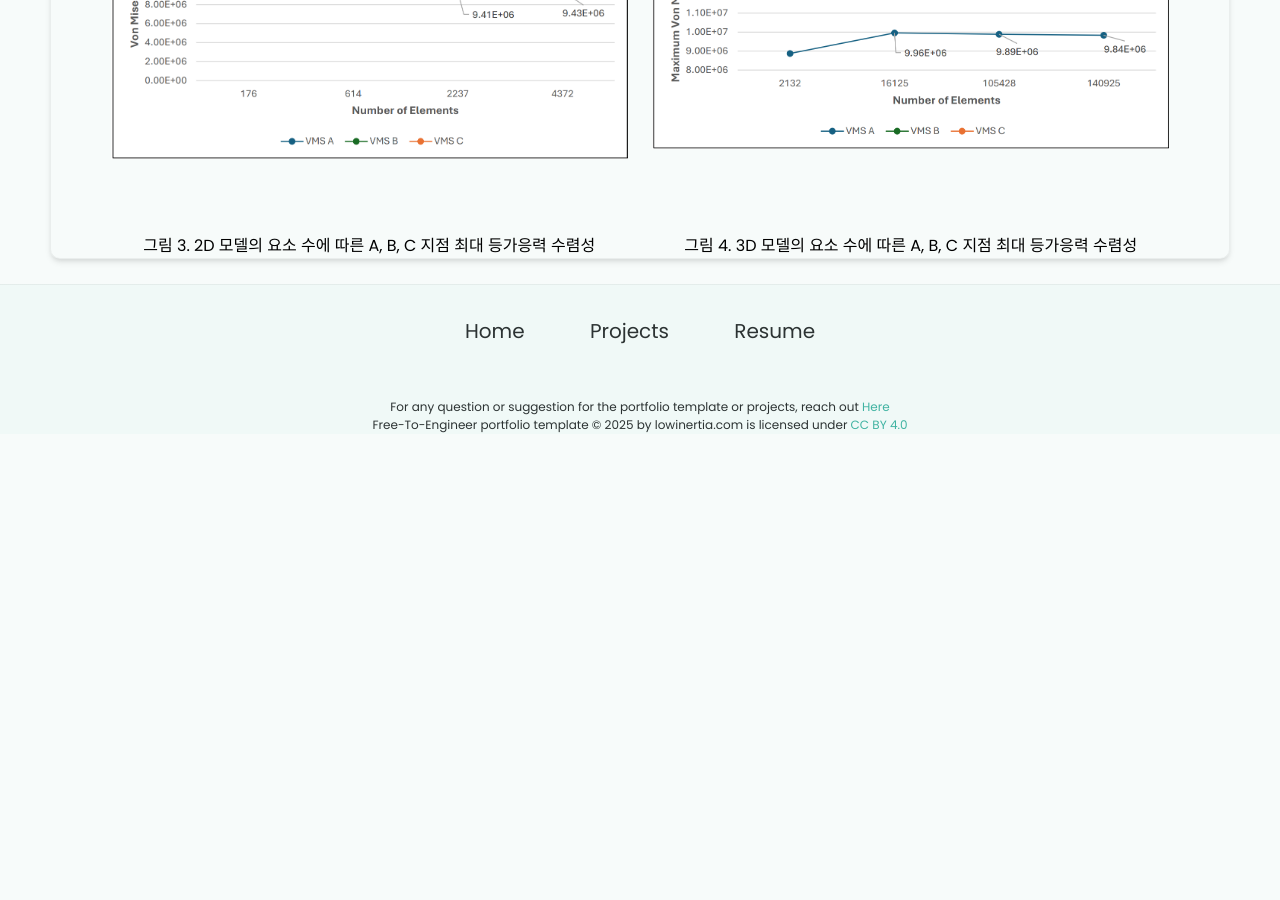
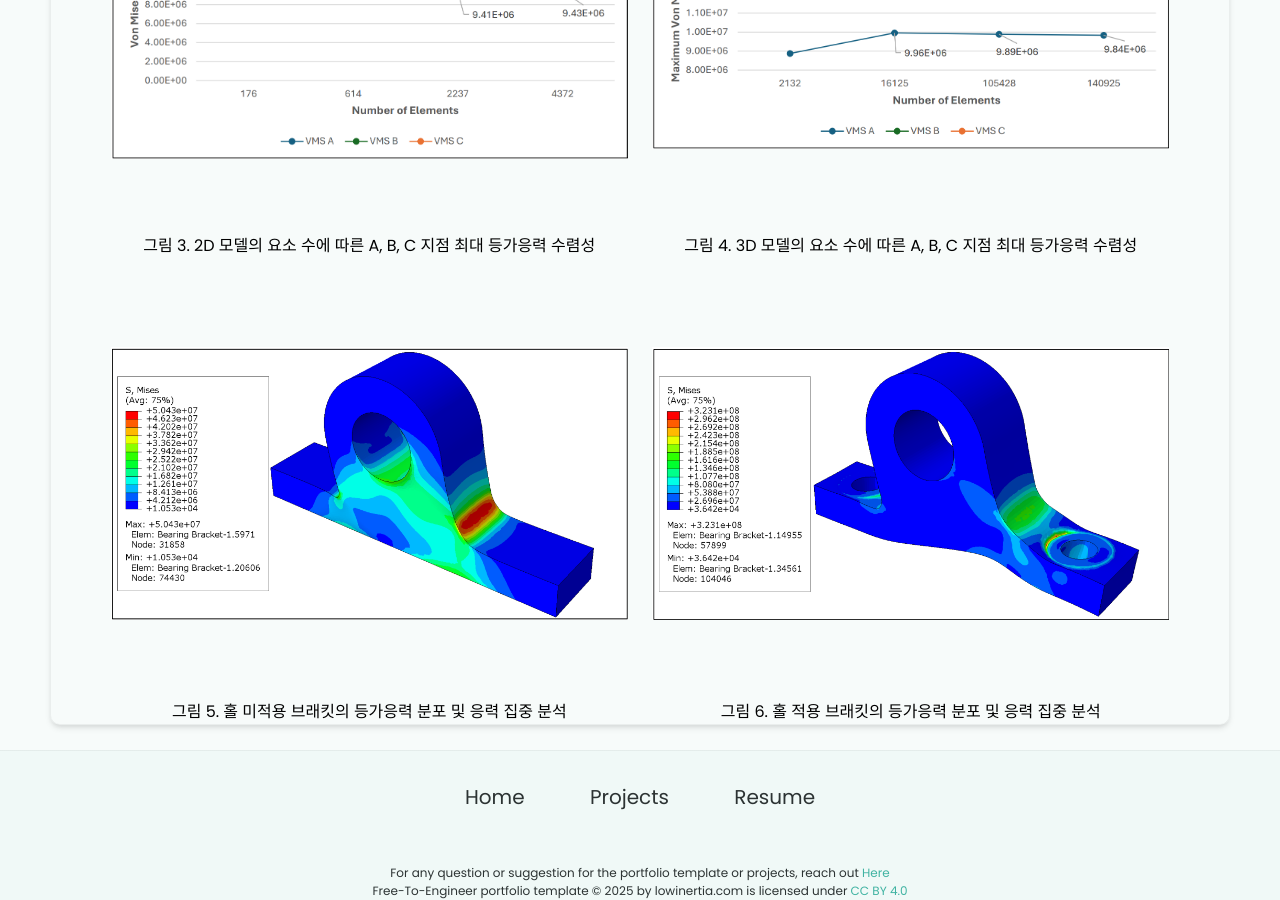
Before and after one commit to border3033/border3033.github.io, a Jekyll site: the page built from _projects/베어링 브래킷의 구조응력 해석/index.md, in a window 1280 px wide and 900 px high, scrolled down 2062 px. Built offline with Jekyll 4.4.1, drawn with Linux system fonts in a browser that asks for light colours; before the commit the page ends 2496 px from its top, so only the background shows below that.

Commit message:
Update index.md

```diff
--- a/_projects/베어링 브래킷의 구조응력 해석/index.md
+++ b/_projects/베어링 브래킷의 구조응력 해석/index.md
@@ -104,3 +104,31 @@ main-image: /coverpage.png
   </figure>
 
 </div>
+
+<div style="display: flex; gap: 24px; justify-content: center; align-items: flex-start; flex-wrap: wrap; margin-top: 25px;">
+
+  <!-- 홀 미적용 브래킷 -->
+  <figure style="flex: 1 1 0; max-width: 48%; min-width: 300px; margin: 0; text-align: center;">
+    <img
+      src="https://raw.githubusercontent.com/border3033/border3033.github.io/main/_projects/베어링%20브래킷의%20구조응력%20해석/VMSwithoutHole.png"
+      style="width: 100%; height: 400px; object-fit: contain;"
+      alt="홀 미적용 브래킷의 등가응력 분포"
+    >
+    <figcaption style="margin-top: 8px;">
+      그림 5. 홀 미적용 브래킷의 등가응력 분포 및 응력 집중 분석
+    </figcaption>
+  </figure>
+
+  <!-- 홀 적용 브래킷 -->
+  <figure style="flex: 1 1 0; max-width: 48%; min-width: 300px; margin: 0; text-align: center;">
+    <img
+      src="https://raw.githubusercontent.com/border3033/border3033.github.io/main/_projects/베어링%20브래킷의%20구조응력%20해석/VMSHole.png"
+      style="width: 100%; height: 400px; object-fit: contain;"
+      alt="홀 적용 브래킷의 등가응력 분포"
+    >
+    <figcaption style="margin-top: 8px;">
+      그림 6. 홀 적용 브래킷의 등가응력 분포 및 응력 집중 분석
+    </figcaption>
+  </figure>
+
+</div>
```
